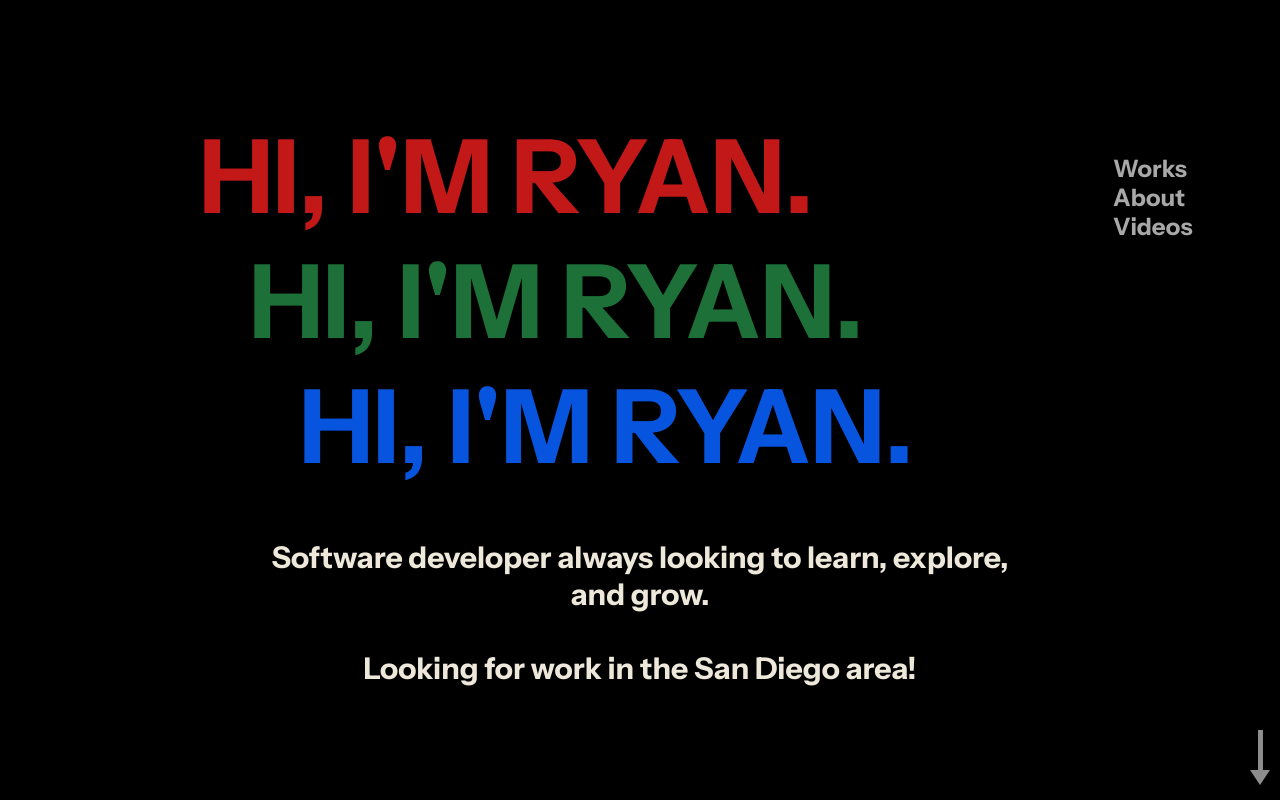
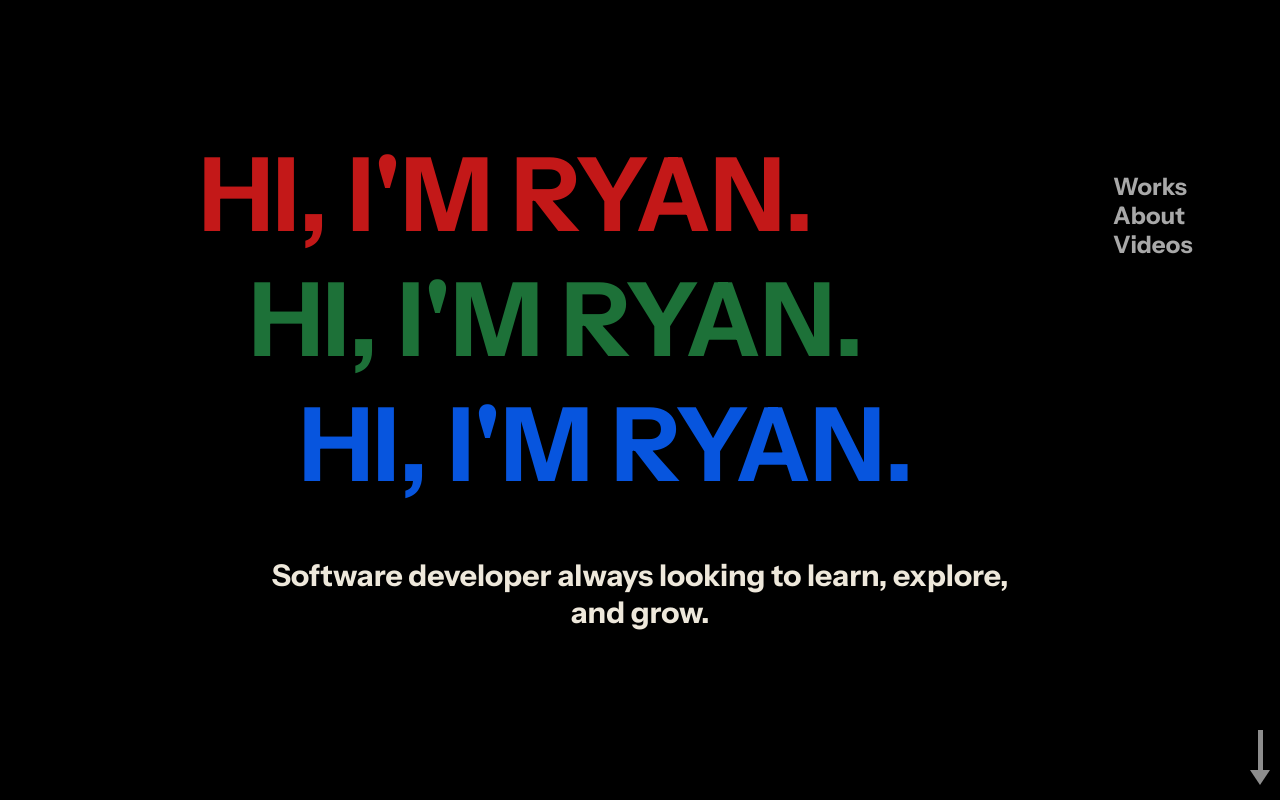
Before and after one commit to rgmfn/Homepage, a React (Create React App) app: page / in a window 1280 px wide. Shown: the top 800 px of the page. Built offline with nearby package versions, Linux system fonts and the light colour scheme.

Commit message:
not looking for job

```diff
--- a/src/Splash.jsx
+++ b/src/Splash.jsx
@@ -169,7 +169,6 @@ function Splash({ isSmallScreen }) {
             </div>
             <div className="description" ref={descriptionRef}>
                 Software developer always looking to learn, explore, and grow.<br /><br />
-                Looking for work in the San Diego area!
             </div>
             <div className="arrow" ref={arrowRef}>
                 <div className="body" />
--- a/src/Works.jsx
+++ b/src/Works.jsx
@@ -171,7 +171,7 @@ function Works({ isSmallScreen }) {
                     isScreenSmall={isSmallScreen}
                 >
                     A wordle game for Drum Corps.
-                    <p>Featuring DCI's top 12 groups from the years 2000-2018, 2021-2023.</p>
+                    <p>Featuring DCI's top 12 groups from the years 2000-2019, 2021-2023.</p>
                 </Work>
                 <Work
                     name="Corg"
```
